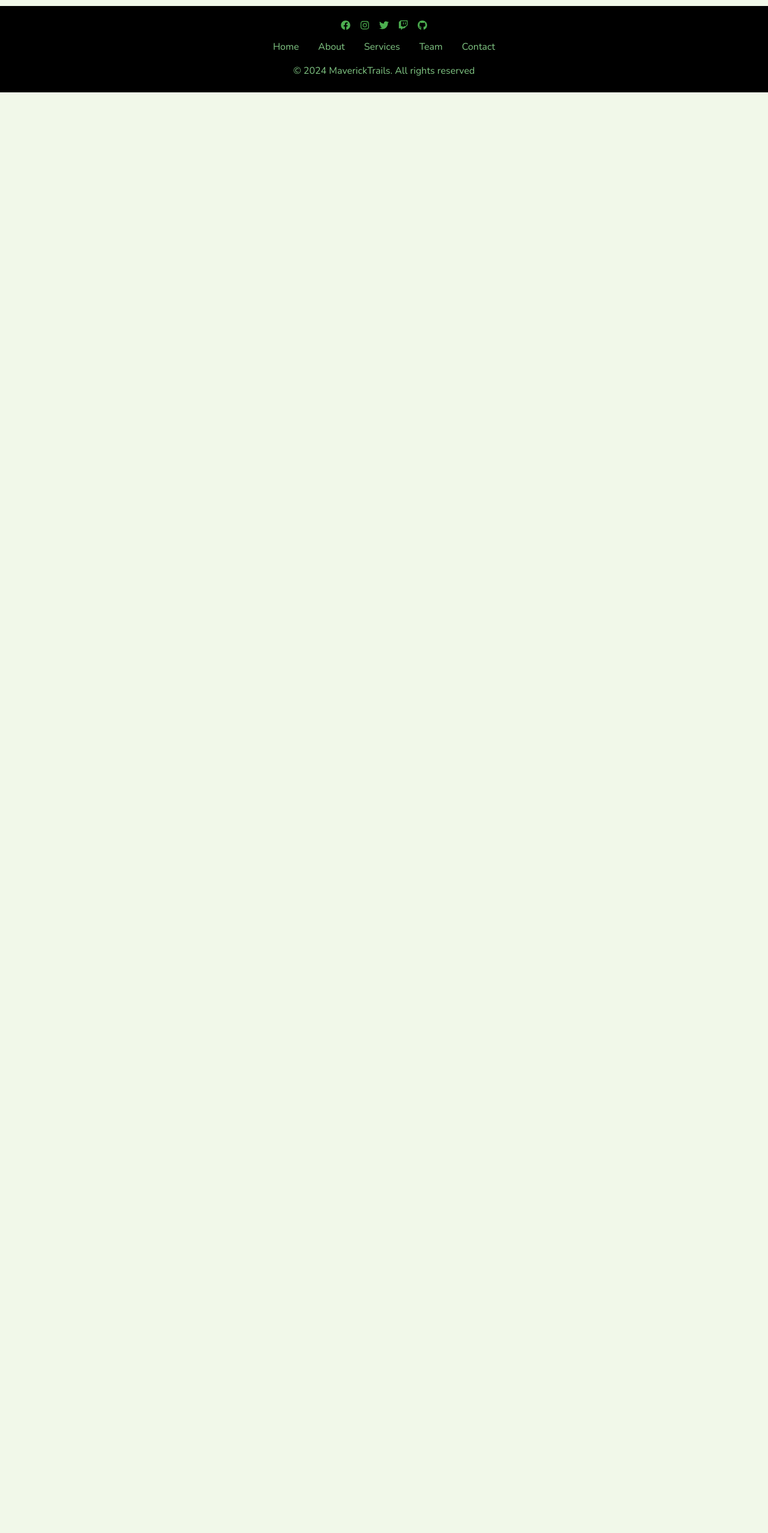
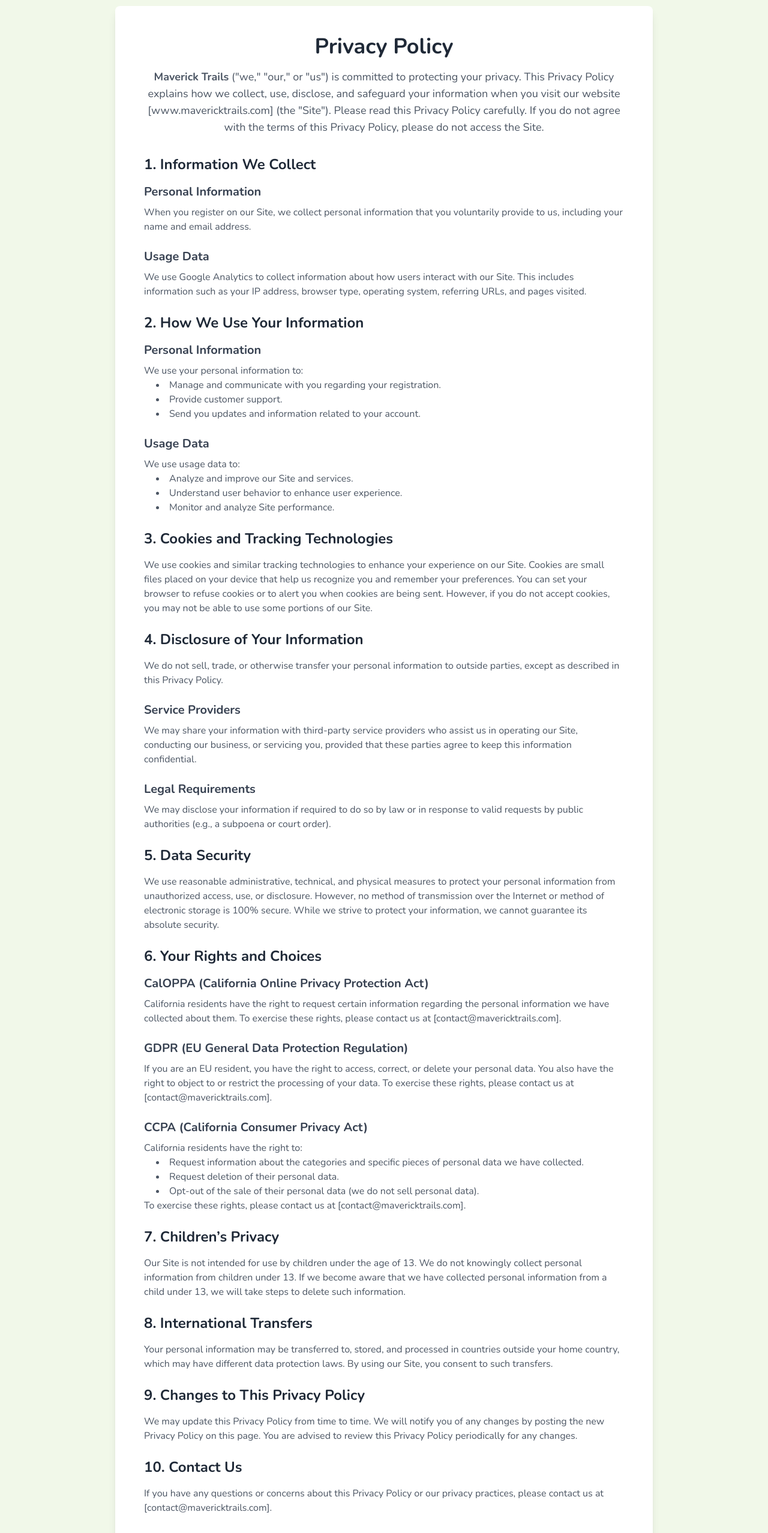
Before and after one commit to itsofficialadi/maveriktrails, a React (Vite) app: page /privacy-policy in a window 1280 px wide. Shown: the part 70-2626 px from the top of the page at 60% size. Before the commit the page ends 800 px from the top, so only its background shows below. Built offline with nearby package versions, Linux system fonts and the light colour scheme.

Commit message:
added PrivacyPolicy page.

```diff
--- a/src/App.jsx
+++ b/src/App.jsx
@@ -35,6 +35,7 @@ import Trek from './activities/Trek';
 import Safari from './activities/Safari';
 import EcoWaterActivities from './activities/WaterActivities';
 import EcoHomestays from './stays/HomeStays';
+import PrivacyPolicy from './components/PrivacyPolicy';
 
 const AppContent = () => {
   const location = useLocation();
@@ -91,6 +92,7 @@ const AppContent = () => {
         <Route path="/our-team" element={<TeamSection />} />
         <Route path="/contact" element={<Contact />} />
         <Route path="/about" element={<About />} />
+        <Route path="/privacy-policy" element={<PrivacyPolicy />} />
         <Route path="/north-india" element={<NorthIndia />} />
         <Route path="/east-india" element={<EastIndia />} />
         <Route path="/west-india" element={<WestIndia />} />
--- a/src/components/Footer.jsx
+++ b/src/components/Footer.jsx
@@ -15,7 +15,7 @@ const Footer = () => {
         <div className="flex justify-center space-x-8 mb-4">
           <a href="/" className="text-secondary hover:text-primary">Home</a>
           <a href="/about" className="text-secondary hover:text-primary">About</a>
-          <a href="#" className="text-secondary hover:text-primary">Services</a>
+          <a href="privacy-policy" className="text-secondary hover:text-primary">Privacy & Policy</a>
           <a href="/our-team" className="text-secondary hover:text-primary">Team</a>
           <a href="/contact" className="text-secondary hover:text-primary">Contact</a>
         </div>
--- /dev/null
+++ b/src/components/PrivacyPolicy.jsx
@@ -0,0 +1,147 @@
+import React from 'react';
+
+const PrivacyPolicy = () => {
+  return (
+    <div className="p-6 md:p-12 max-w-4xl mx-auto bg-white shadow-lg rounded-lg">
+      <h1 className="text-3xl md:text-4xl font-bold text-gray-800 text-center mb-4">
+        Privacy Policy
+      </h1>
+      <p className="text-lg text-gray-600 text-center mb-8">
+        <strong>Maverick Trails</strong> ("we," "our," or "us") is committed to protecting your privacy. This Privacy Policy explains how we collect, use, disclose, and safeguard your information when you visit our website [www.mavericktrails.com] (the "Site"). Please read this Privacy Policy carefully. If you do not agree with the terms of this Privacy Policy, please do not access the Site.
+      </p>
+
+      <h2 className="text-2xl font-semibold text-gray-800 mb-4">
+        1. Information We Collect
+      </h2>
+      <h3 className="text-xl font-semibold text-gray-700 mb-2">
+        Personal Information
+      </h3>
+      <p className="text-gray-600 mb-6">
+        When you register on our Site, we collect personal information that you voluntarily provide to us, including your name and email address.
+      </p>
+      <h3 className="text-xl font-semibold text-gray-700 mb-2">
+        Usage Data
+      </h3>
+      <p className="text-gray-600 mb-6">
+        We use Google Analytics to collect information about how users interact with our Site. This includes information such as your IP address, browser type, operating system, referring URLs, and pages visited.
+      </p>
+
+      <h2 className="text-2xl font-semibold text-gray-800 mb-4">
+        2. How We Use Your Information
+      </h2>
+      <h3 className="text-xl font-semibold text-gray-700 mb-2">
+        Personal Information
+      </h3>
+      <p className="text-gray-600 mb-6">
+        We use your personal information to:
+        <ul className="list-disc list-inside ml-5">
+          <li>Manage and communicate with you regarding your registration.</li>
+          <li>Provide customer support.</li>
+          <li>Send you updates and information related to your account.</li>
+        </ul>
+      </p>
+      <h3 className="text-xl font-semibold text-gray-700 mb-2">
+        Usage Data
+      </h3>
+      <p className="text-gray-600 mb-6">
+        We use usage data to:
+        <ul className="list-disc list-inside ml-5">
+          <li>Analyze and improve our Site and services.</li>
+          <li>Understand user behavior to enhance user experience.</li>
+          <li>Monitor and analyze Site performance.</li>
+        </ul>
+      </p>
+
+      <h2 className="text-2xl font-semibold text-gray-800 mb-4">
+        3. Cookies and Tracking Technologies
+      </h2>
+      <p className="text-gray-600 mb-6">
+        We use cookies and similar tracking technologies to enhance your experience on our Site. Cookies are small files placed on your device that help us recognize you and remember your preferences. You can set your browser to refuse cookies or to alert you when cookies are being sent. However, if you do not accept cookies, you may not be able to use some portions of our Site.
+      </p>
+
+      <h2 className="text-2xl font-semibold text-gray-800 mb-4">
+        4. Disclosure of Your Information
+      </h2>
+      <p className="text-gray-600 mb-6">
+        We do not sell, trade, or otherwise transfer your personal information to outside parties, except as described in this Privacy Policy.
+      </p>
+      <h3 className="text-xl font-semibold text-gray-700 mb-2">
+        Service Providers
+      </h3>
+      <p className="text-gray-600 mb-6">
+        We may share your information with third-party service providers who assist us in operating our Site, conducting our business, or servicing you, provided that these parties agree to keep this information confidential.
+      </p>
+      <h3 className="text-xl font-semibold text-gray-700 mb-2">
+        Legal Requirements
+      </h3>
+      <p className="text-gray-600 mb-6">
+        We may disclose your information if required to do so by law or in response to valid requests by public authorities (e.g., a subpoena or court order).
+      </p>
+
+      <h2 className="text-2xl font-semibold text-gray-800 mb-4">
+        5. Data Security
+      </h2>
+      <p className="text-gray-600 mb-6">
+        We use reasonable administrative, technical, and physical measures to protect your personal information from unauthorized access, use, or disclosure. However, no method of transmission over the Internet or method of electronic storage is 100% secure. While we strive to protect your information, we cannot guarantee its absolute security.
+      </p>
+
+      <h2 className="text-2xl font-semibold text-gray-800 mb-4">
+        6. Your Rights and Choices
+      </h2>
+      <h3 className="text-xl font-semibold text-gray-700 mb-2">
+        CalOPPA (California Online Privacy Protection Act)
+      </h3>
+      <p className="text-gray-600 mb-6">
+        California residents have the right to request certain information regarding the personal information we have collected about them. To exercise these rights, please contact us at [contact@mavericktrails.com].
+      </p>
+      <h3 className="text-xl font-semibold text-gray-700 mb-2">
+        GDPR (EU General Data Protection Regulation)
+      </h3>
+      <p className="text-gray-600 mb-6">
+        If you are an EU resident, you have the right to access, correct, or delete your personal data. You also have the right to object to or restrict the processing of your data. To exercise these rights, please contact us at [contact@mavericktrails.com].
+      </p>
+      <h3 className="text-xl font-semibold text-gray-700 mb-2">
+        CCPA (California Consumer Privacy Act)
+      </h3>
+      <p className="text-gray-600 mb-6">
+        California residents have the right to:
+        <ul className="list-disc list-inside ml-5">
+          <li>Request information about the categories and specific pieces of personal data we have collected.</li>
+          <li>Request deletion of their personal data.</li>
+          <li>Opt-out of the sale of their personal data (we do not sell personal data).</li>
+        </ul>
+        To exercise these rights, please contact us at [contact@mavericktrails.com].
+      </p>
+
+      <h2 className="text-2xl font-semibold text-gray-800 mb-4">
+        7. Children’s Privacy
+      </h2>
+      <p className="text-gray-600 mb-6">
+        Our Site is not intended for use by children under the age of 13. We do not knowingly collect personal information from children under 13. If we become aware that we have collected personal information from a child under 13, we will take steps to delete such information.
+      </p>
+
+      <h2 className="text-2xl font-semibold text-gray-800 mb-4">
+        8. International Transfers
+      </h2>
+      <p className="text-gray-600 mb-6">
+        Your personal information may be transferred to, stored, and processed in countries outside your home country, which may have different data protection laws. By using our Site, you consent to such transfers.
+      </p>
+
+      <h2 className="text-2xl font-semibold text-gray-800 mb-4">
+        9. Changes to This Privacy Policy
+      </h2>
+      <p className="text-gray-600 mb-6">
+        We may update this Privacy Policy from time to time. We will notify you of any changes by posting the new Privacy Policy on this page. You are advised to review this Privacy Policy periodically for any changes.
+      </p>
+
+      <h2 className="text-2xl font-semibold text-gray-800 mb-4">
+        10. Contact Us
+      </h2>
+      <p className="text-gray-600 mb-6">
+        If you have any questions or concerns about this Privacy Policy or our privacy practices, please contact us at [contact@mavericktrails.com].
+      </p>
+    </div>
+  );
+};
+
+export default PrivacyPolicy;
```
